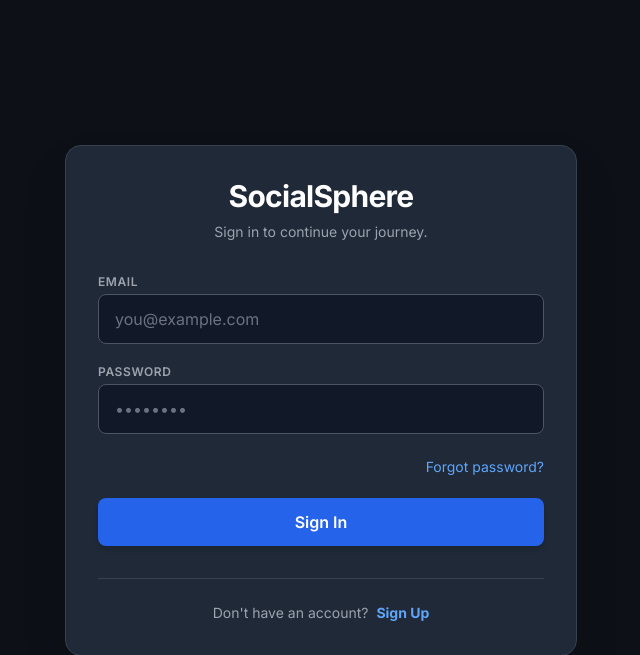
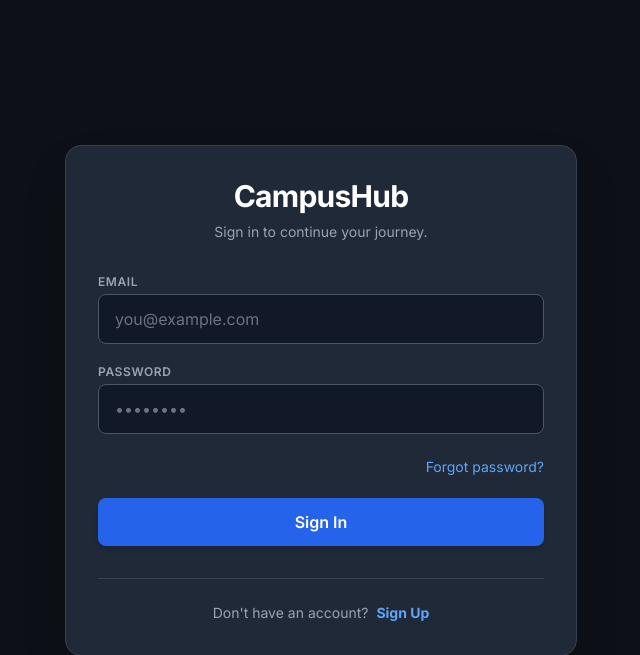
Before and after one commit to fedi-afli/UniversityPortal, a Node server app: page /signin in a window 1280 px wide. Shown: the top 655 px of the page, without its empty margins (319-959 px from the left). Run offline with Node 20, Linux system fonts and the light colour scheme; some libraries are stand-ins or nearby versions.

Commit message:
CampusHub

```diff
--- a/views/login.ejs
+++ b/views/login.ejs
@@ -73,7 +73,7 @@
     <div id="auth-container" class="w-full max-w-lg bg-gray-800 p-8 rounded-2xl shadow-2xl border border-gray-700">
 
         <header class="text-center mb-8">
-            <h1 class="text-3xl font-bold text-white mb-2 tracking-tight">SocialSphere</h1>
+            <h1 class="text-3xl font-bold text-white mb-2 tracking-tight">CampusHub</h1>
             <p id="header-text" class="text-gray-400 text-sm">Sign in to continue your journey.</p>
         </header>
 
--- a/views/reset_password.ejs
+++ b/views/reset_password.ejs
@@ -4,7 +4,7 @@
     <meta charset="UTF-8">
     <meta name="viewport" content="width=device-width, initial-scale=1.0">
     <link rel="icon" type="image/png" href="/logo_SS.png">
-    <title>SocialSphere | Reset Password</title>
+    <title>CampusHub | Reset Password</title>
     <script src="https://cdn.tailwindcss.com"></script>
 </head>
 <body class="flex items-center justify-center min-h-screen bg-gray-900 p-4">
--- a/views/verification_pages/failure.ejs
+++ b/views/verification_pages/failure.ejs
@@ -3,7 +3,7 @@
 <head>
     <meta charset="UTF-8">
     <meta name="viewport" content="width=device-width, initial-scale=1.0">
-    <title>Verification Error | SocialSphere</title>
+    <title>Verification Error | CampusHub</title>
     <script src="https://cdn.tailwindcss.com"></script>
     <style>
         @import url('https://fonts.googleapis.com/css2?family=Inter:wght@400;600;700&display=swap');
--- a/views/verification_pages/success.ejs
+++ b/views/verification_pages/success.ejs
@@ -3,7 +3,7 @@
 <head>
     <meta charset="UTF-8">
     <meta name="viewport" content="width=device-width, initial-scale=1.0">
-    <title>Verification Successful | SocialSphere</title>
+    <title>Verification Successful | CampusHub</title>
     <script src="https://cdn.tailwindcss.com"></script>
     <style>
         @import url('https://fonts.googleapis.com/css2?family=Inter:wght@400;600;700&display=swap');
```
